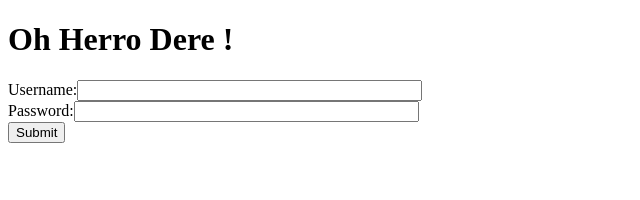
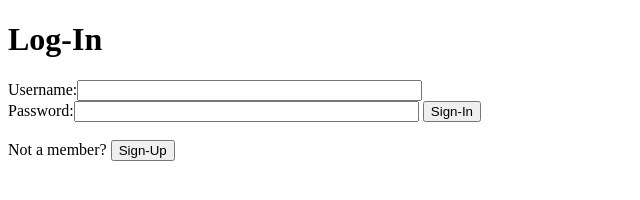
Before and after one commit to TwitterBoyz/public, a website: page html/index.html in a window 1280 px wide. Shown: the whole page, without its empty margins (0-640 px from the left). Drawn offline with nearby package versions, Linux system fonts and the light colour scheme.

Commit message:
added files and links and stuff

```diff
--- a/html/index.html
+++ b/html/index.html
@@ -2,6 +2,7 @@
 <html>
   <head>
     <title>Test Twitter Login</title>
+    <!-- <link href="css/bootstrap.min.css" rel="stylesheet"> -->
     <script src="//ajax.googleapis.com/ajax/libs/jquery/2.1.1/jquery.min.js">  </script>
     <script>
       $(document).ready(function(){
@@ -20,9 +21,21 @@
     </script>
   </head>
   <body>
-    <h1>Oh Herro Dere !</h1>
-    Username:<input type="TEXT" id="user" size="40"><br>
-    Password:<input type="password" id="password" size="40"><br>
-    <input type="button" id="submit" value="Submit">
+    <div class="login">
+      <h1>Log-In</h1>
+    </div>
+      <div class="userpass">
+        <form class="nothing" action="user.html" method="post">
+            Username:<input type="TEXT" id="user" size="40"><br>
+            Password:<input type="password" id="password" size="40">
+          <input type="button" id="submit" onclick="location.href='/main';" value="Sign-In">
+        </form>
+      </div>
+      <br>
+      <div class="signUp">
+          Not a member?
+          <input type="button" id="submit" value="Sign-Up">
+      </div>
+          <!-- <script src="js/bootstrap.min.js"></script> -->
   </body>
 </html>
--- a/package.json
+++ b/package.json
@@ -10,6 +10,7 @@
   "license": "ISC",
   "dependencies": {
     "body-parser": "^1.13.3",
+    "bootstrap": "^3.3.5",
     "express": "^4.13.3"
   },
   "devDependencies": {}
```
